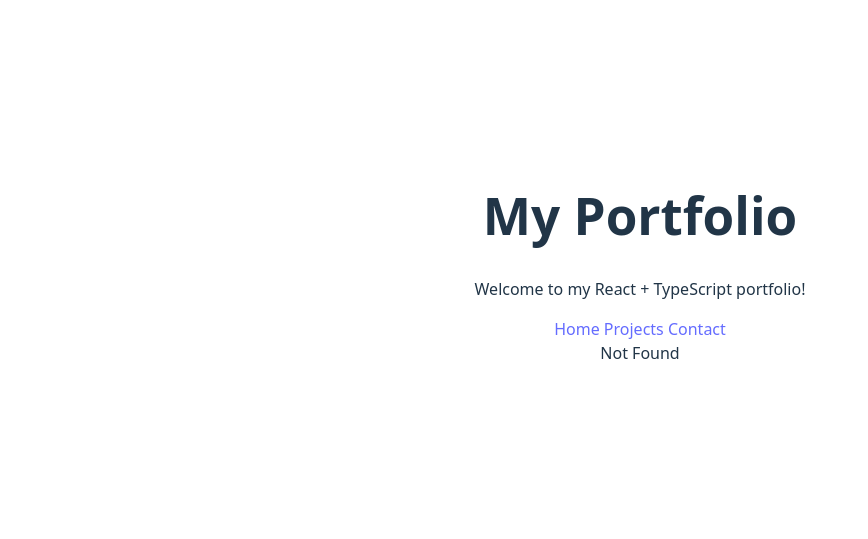
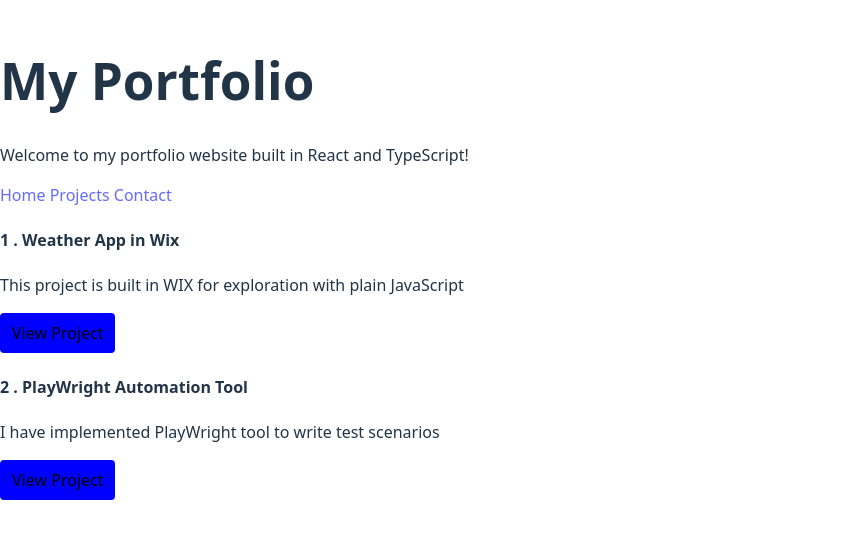
Before and after one commit to mariumiqbal/dev-portfolio, a React (Vite) app: page /dev-portfolio/projects in a window 1280 px wide. Before the commit this address had no page. Shown: the part 141-680 px from the top of the page, without its empty margins (0-868 px from the left). Built offline with nearby package versions, Linux system fonts and the light colour scheme.

Commit message:
Implmenting components for menu

```diff
--- a/src/App.tsx
+++ b/src/App.tsx
@@ -1,11 +1,13 @@
-import "./App.css";
+import Home from "./components/Home";
+import Projects from "./components/Projects";
+import Contact from "./components/Contact";
 import { BrowserRouter as Router, Routes, Route, Link } from "react-router-dom";
-function App() {
-  return (
-    <Router>
+
+const App = () => (
+  <Router basename="/dev-portfolio">
     <header>
       <h1>My Portfolio</h1>
-        <p>Welcome to my React + TypeScript portfolio!</p>
+      <p>Welcome to my portfolio website built in React and TypeScript!</p>
       <nav>
         <Link to="/"> Home </Link>
         <Link to="/projects"> Projects </Link>
@@ -17,82 +19,9 @@ function App() {
         <Route path="/" element={<Home />} />
         <Route path="/projects" element={<Projects />} />
         <Route path="/contact" element={<Contact />} />
-          <Route path="*" element={<div> Not Found </div>} />
       </Routes>
     </main>
   </Router>
 );
-}
-
-const Home = () => (
-  <>
-    <h2>Welcome to My Portfolio</h2>
-    <p>
-      I am a React developer with strong skills in front-end development,
-      testing, and delivering high-quality applications.
-    </p>
-  </>
-);
-
-const Projects = () => (
-  <>
-    <h2>Welcome to My Projects</h2>
-    <h3>Project 1</h3>
-    <a
-      href="https://mariumdeu.wixsite.com/weather"
-      target="_blank"
-      rel="noopener noreferrer"
-    >
-      Weather App in Wix
-    </a>
-    <a
-      href="https://github.com/mariumiqbal/weatherAppInWIX"
-      target="_blank"
-      rel="noopener noreferrer"
-    >
-      {"   "}Github repo
-    </a>
-
-    <h3>Project 2</h3>
-    <p>
-      {" "}
-      PlayWright Automation Tool
-      <a
-        href="https://github.com/mariumiqbal/Playwright"
-        target="_blank"
-        rel="noopener noreferrer"
-      >
-        {"   "}Github repo
-      </a>
-    </p>
-  </>
-);
-
-const Contact = () => (
-  <>
-    <h2> Contact </h2>
-    <p> Email: marium.deu@gmail.com</p>
-    <p>
-      LinkedIn:
-      <a
-        href="https://www.linkedin.com/in/marium-iqbal-07728139"
-        target="_blank"
-        rel="noopener noreferrer"
-      >
-        in/marium-iqbal
-      </a>
-    </p>
-    <p>
-      Github:
-      <a
-        href="https://github.com/mariumiqbal"
-        target="_blank"
-        rel="noopener noreferrer"
-      >
-        mariumiqbal
-      </a>
-    </p>
-  </>
-);
 
 export default App;
--- /dev/null
+++ b/src/components/Contact.tsx
@@ -0,0 +1,28 @@
+const Contact = () => (
+  <>
+    <h2> Contact </h2>
+    <p> Email: marium.deu@gmail.com</p>
+    <p>
+      LinkedIn:
+      <a
+        href="https://www.linkedin.com/in/marium-iqbal-07728139"
+        target="_blank"
+        rel="noopener noreferrer"
+      >
+        in/marium-iqbal
+      </a>
+    </p>
+    <p>
+      Github:
+      <a
+        href="https://github.com/mariumiqbal"
+        target="_blank"
+        rel="noopener noreferrer"
+      >
+        mariumiqbal
+      </a>
+    </p>
+  </>
+);
+
+export default Contact;
--- /dev/null
+++ b/src/components/Home.tsx
@@ -0,0 +1,11 @@
+const Home = () => (
+  <>
+    <h2>Welcome to My Portfolio</h2>
+    <p>
+      I am a React developer with strong skills in front-end development,test
+      automation, testing, and delivering high-quality applications.
+    </p>
+  </>
+);
+
+export default Home;
--- /dev/null
+++ b/src/components/ProjectCard.tsx
@@ -0,0 +1,32 @@
+type ProjectCardProps = {
+  index: number;
+  title: string;
+  description: string;
+  link: string;
+};
+
+const ProjectCard = ({ index, title, description, link }: ProjectCardProps) => (
+  <div>
+    <h4>
+      {index + 1} . {title}
+    </h4>
+    <p>{description}</p>
+    <a
+      href={link}
+      target="_blank"
+      rel="noopener noreferrer"
+      style={{
+        color: "black",
+        background: "blue",
+        padding: "8px 12px",
+        borderRadius: "4px",
+        textDecoration: "none",
+        display: "inline-block",
+      }}
+    >
+      View Project
+    </a>
+  </div>
+);
+
+export default ProjectCard;
--- /dev/null
+++ b/src/components/Projects.tsx
@@ -0,0 +1,26 @@
+import ProjectCard from "./ProjectCard";
+
+const Projects = () => {
+  const ProjectList = [
+    {
+      title: "Weather App in Wix",
+      description:
+        "This project is built in WIX for exploration with plain JavaScript",
+      link: "https://mariumdeu.wixsite.com/weather",
+    },
+    {
+      title: "PlayWright Automation Tool",
+      description: "I have implemented PlayWright tool to write test scenarios",
+      link: "https://github.com/mariumiqbal/Playwright",
+    },
+  ];
+  return (
+    <>
+      {ProjectList.map((project, index) => (
+        <ProjectCard key={index} index={index} {...project} />
+      ))}
+    </>
+  );
+};
+
+export default Projects;
--- a/tsconfig.app.json
+++ b/tsconfig.app.json
@@ -1,6 +1,5 @@
 {
   "compilerOptions": {
-    "tsBuildInfoFile": "./node_modules/.tmp/tsconfig.app.tsbuildinfo",
     "target": "ES2020",
     "useDefineForClassFields": true,
     "lib": ["ES2020", "DOM", "DOM.Iterable"],
@@ -19,8 +18,7 @@
     "strict": true,
     "noUnusedLocals": true,
     "noUnusedParameters": true,
-    "noFallthroughCasesInSwitch": true,
-    "noUncheckedSideEffectImports": true
+    "noFallthroughCasesInSwitch": true
   },
   "include": ["src"]
 }
--- a/tsconfig.node.json
+++ b/tsconfig.node.json
@@ -1,6 +1,5 @@
 {
   "compilerOptions": {
-    "tsBuildInfoFile": "./node_modules/.tmp/tsconfig.node.tsbuildinfo",
     "target": "ES2022",
     "lib": ["ES2023"],
     "module": "ESNext",
@@ -17,8 +16,7 @@
     "strict": true,
     "noUnusedLocals": true,
     "noUnusedParameters": true,
-    "noFallthroughCasesInSwitch": true,
-    "noUncheckedSideEffectImports": true
+    "noFallthroughCasesInSwitch": true
   },
   "include": ["vite.config.ts"]
 }
```
Also changed, not shown: 2 other files (tests, documents, lock files or other folders). Lines whose indentation alone changed are shown as unchanged.
